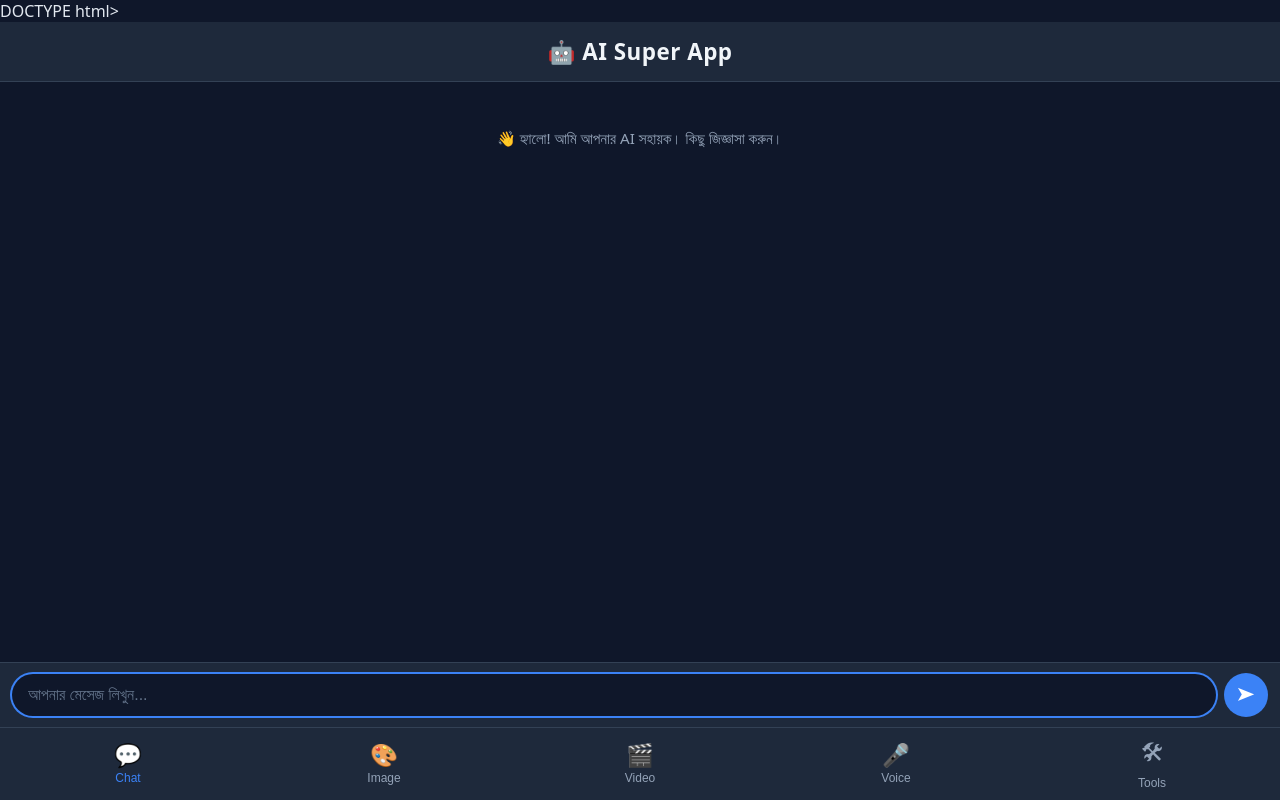
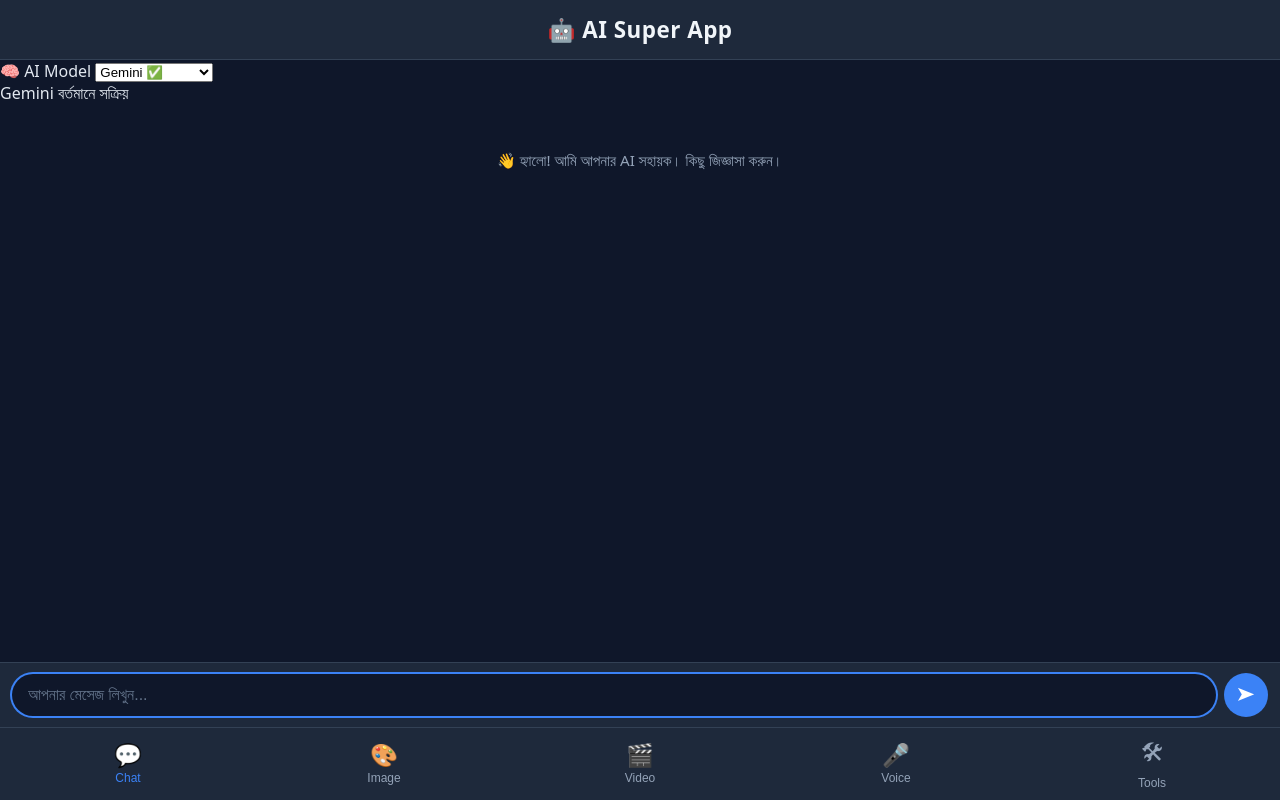
Before and after one commit to yafrizvi1234-arch/Ai-super-app, a plain HTML site: page frontend/index.html in a window 1280 px wide. Drawn offline with Linux system fonts and the light colour scheme.

Commit message:
Update index.html

```diff
--- a/frontend/index.html
+++ b/frontend/index.html
@@ -1,4 +1,4 @@
-DOCTYPE html>
+<!DOCTYPE html>
 <html lang="bn">
 <head>
   <meta charset="UTF-8">
@@ -6,56 +6,90 @@ DOCTYPE html>
   <title>AI Super App</title>
   <link rel="stylesheet" href="style.css">
 </head>
+
 <body>
+
   <!-- Header -->
   <header class="app-header">
     <h1>🤖 AI Super App</h1>
   </header>
 
+  <!-- AI Model Selector -->
+  <section class="ai-selector-area">
+
+    <label for="aiModel">🧠 AI Model</label>
+
+    <select id="aiModel">
+      <option value="gemini">Gemini ✅</option>
+      <option value="deepseek">DeepSeek 🔜</option>
+      <option value="chatgpt">ChatGPT 🔜</option>
+      <option value="claude">Claude 🔜</option>
+      <option value="kimi">Kimi 🔜</option>
+      <option value="perplexity">Perplexity AI 🔜</option>
+    </select>
+
+    <p id="modelStatus">
+      Gemini বর্তমানে সক্রিয়
+    </p>
+
+  </section>
+
   <!-- Chat Container -->
   <main class="chat-container" id="chatContainer">
+
     <div class="welcome-message">
       <p>👋 হ্যালো! আমি আপনার AI সহায়ক। কিছু জিজ্ঞাসা করুন।</p>
     </div>
+
   </main>
 
   <!-- Input Area -->
   <div class="input-area">
+
     <input
       type="text"
       id="messageInput"
       placeholder="আপনার মেসেজ লিখুন..."
       autocomplete="off"
     />
+
     <button id="sendBtn" aria-label="Send message">
       <span class="send-icon">➤</span>
     </button>
+
   </div>
 
   <!-- Bottom Navigation -->
   <nav class="bottom-nav">
+
     <button class="nav-item active" data-tab="chat">
       <span class="nav-icon">💬</span>
       <span class="nav-label">Chat</span>
     </button>
+
     <button class="nav-item" data-tab="image">
       <span class="nav-icon">🎨</span>
       <span class="nav-label">Image</span>
     </button>
+
     <button class="nav-item" data-tab="video">
       <span class="nav-icon">🎬</span>
       <span class="nav-label">Video</span>
     </button>
+
     <button class="nav-item" data-tab="voice">
       <span class="nav-icon">🎤</span>
       <span class="nav-label">Voice</span>
     </button>
+
     <button class="nav-item" data-tab="tools">
       <span class="nav-icon">🛠</span>
       <span class="nav-label">Tools</span>
     </button>
+
   </nav>
 
   <script src="app.js"></script>
+
 </body>
 </html>
```
